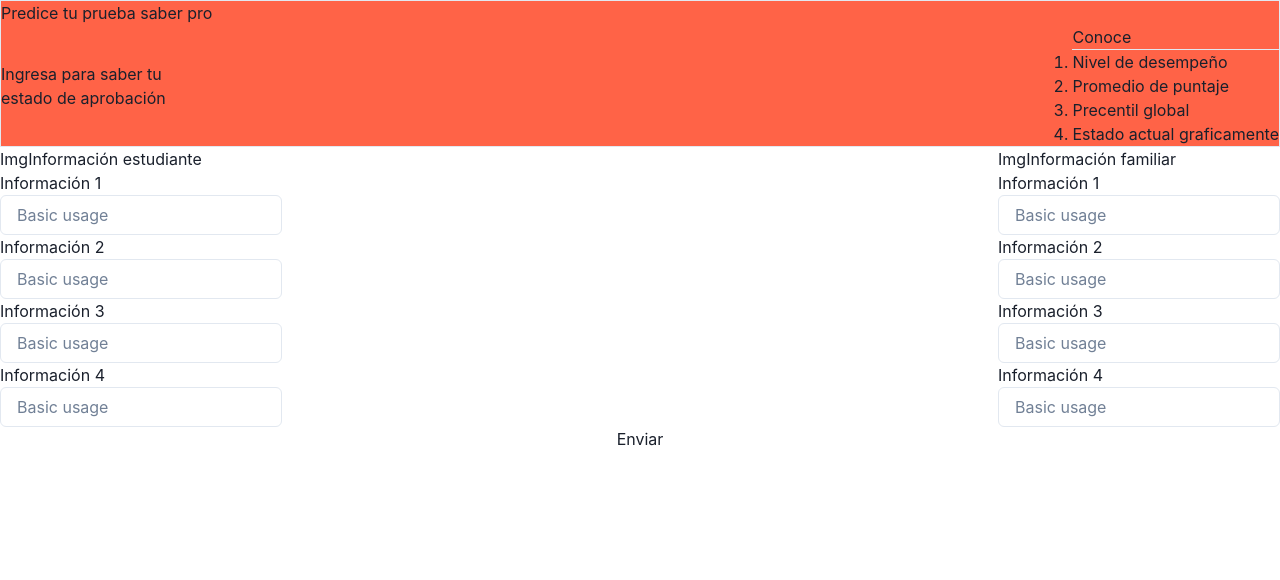
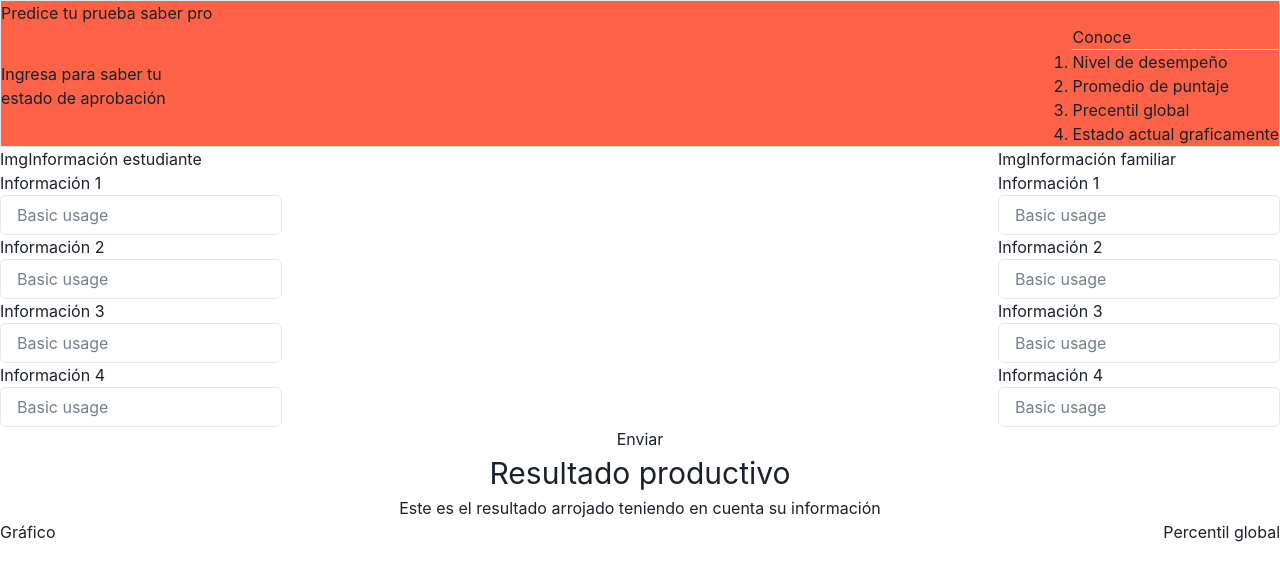
Before and after one commit to sebastianzapateiro/IA-FrontEnd, a React (Vite) app: page / in a window 1280 px wide. Shown: the top 580 px of the page. Built offline with nearby package versions, Linux system fonts and the light colour scheme.

Commit message:
master: GraphResults.jsx created

```diff
--- a/src/App.jsx
+++ b/src/App.jsx
@@ -1,12 +1,14 @@
-import {GraphyType} from "./components/GraphyType.jsx";
+import {GraphType} from "./components/GraphType.jsx";
 import {StudentInformation} from "./components/StudentInformation.jsx";
+import {GraphResults} from "./components/GraphResults.jsx";
 
 function App() {
 
     return (
         <>
-            <GraphyType></GraphyType>
+            <GraphType></GraphType>
             <StudentInformation></StudentInformation>
+            <GraphResults></GraphResults>
         </>
     )
 }
--- /dev/null
+++ b/src/components/GraphResults.jsx
@@ -0,0 +1,20 @@
+import { Flex, Text} from '@chakra-ui/react'
+
+export function GraphResults() {
+    return (
+        <>
+
+            <Text textAlign='center' fontSize='3xl'>Resultado productivo</Text>
+            <Text  textAlign='center' fontSize='md'>Este es el resultado arrojado teniendo en cuenta su información</Text>
+            <Flex justifyContent="space-between">
+                <div>
+                    Gráfico
+                </div>
+                <div>
+                    Percentil global
+                </div>
+            </Flex>
+
+        </>
+    )
+}
--- a/src/components/GraphyType.jsx
+++ b/src/components/GraphType.jsx
@@ -1,6 +1,6 @@
 import {Box, Flex} from "@chakra-ui/react"
 
-export function GraphyType() {
+export function GraphType() {
     return (
         <>
             <Box border='1px' borderColor='gray.200'  bg='tomato'>
```
